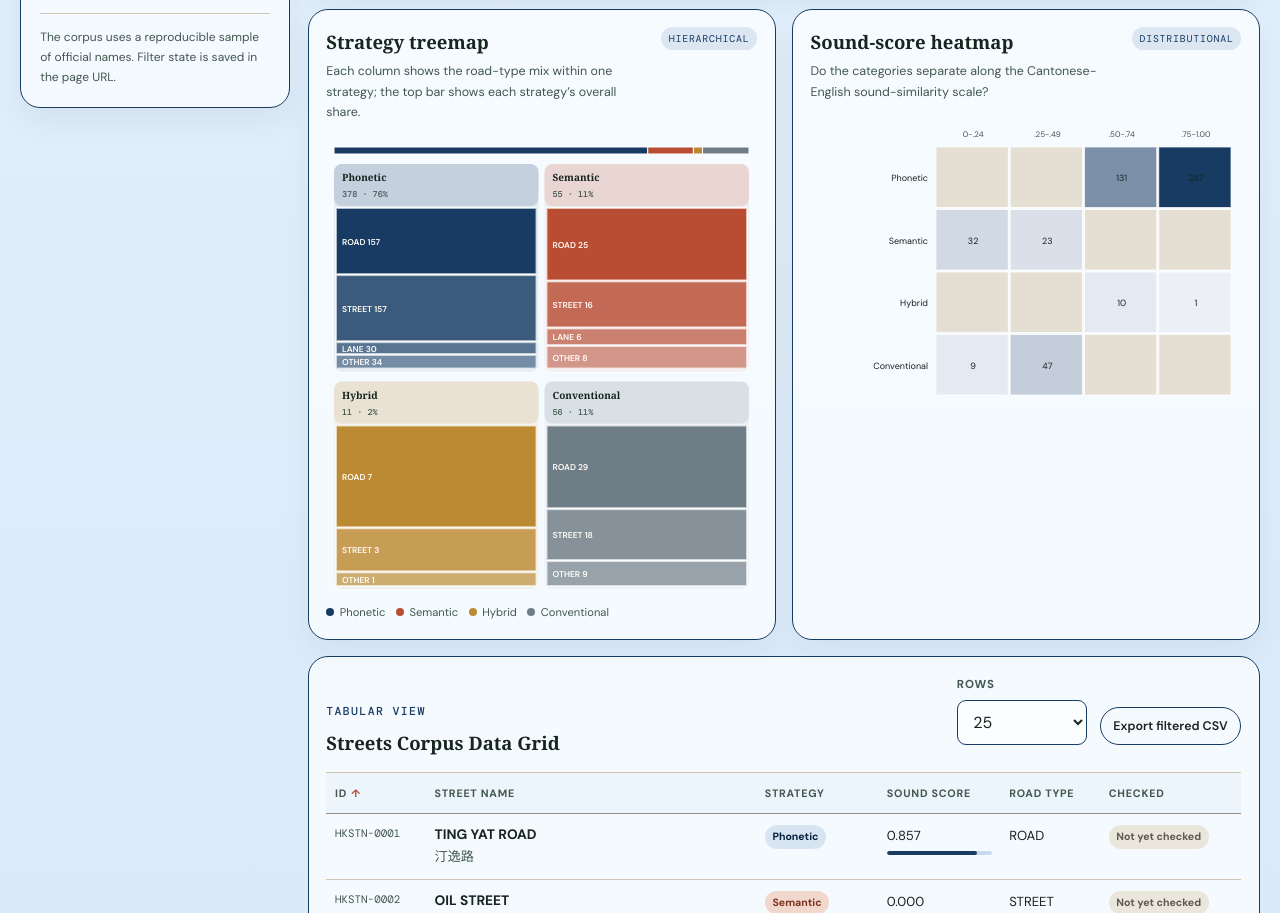
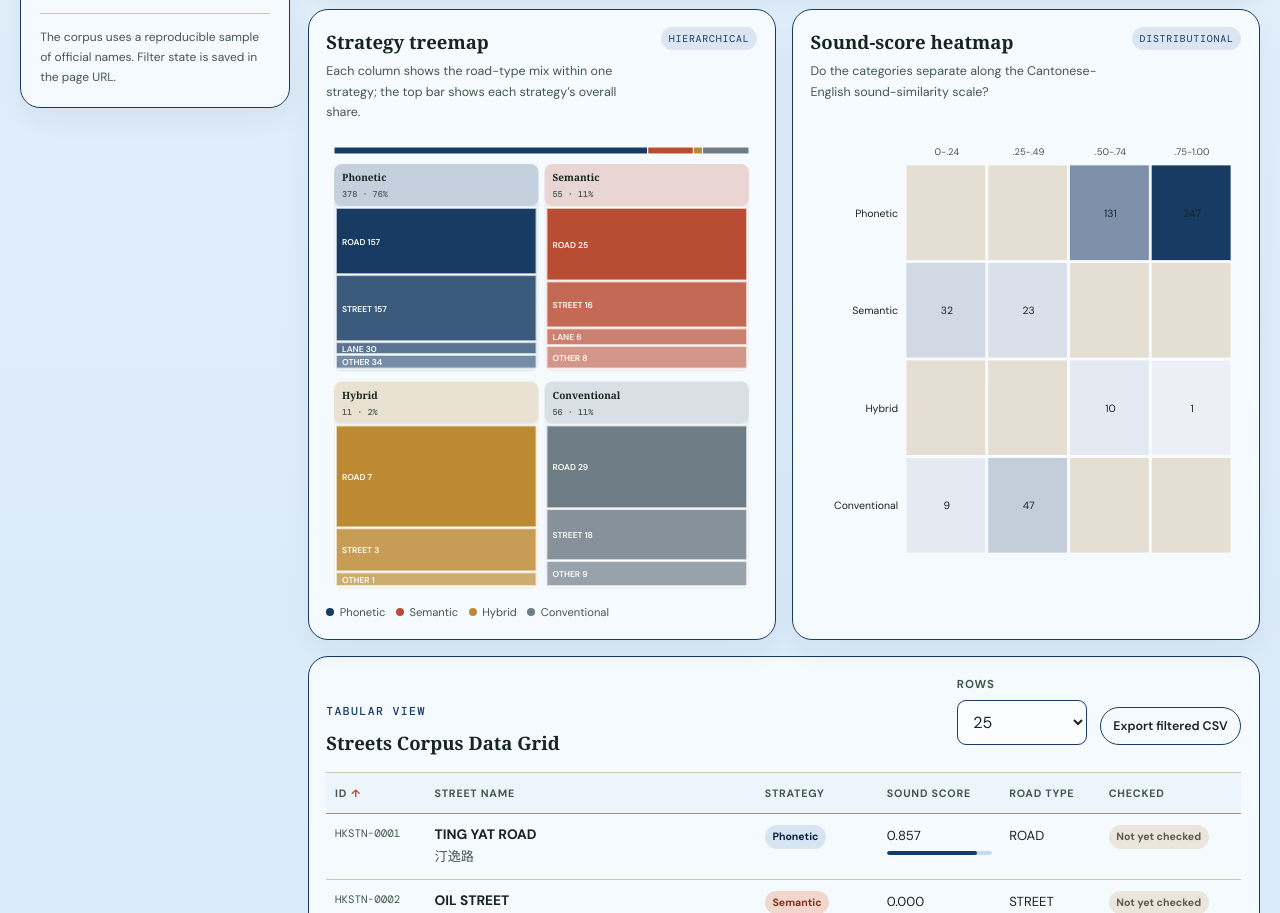
Before and after one commit to MaggieW-12/Translation-of-Hong-Kong-Street-Name, a plain HTML site: page index.html in a window 1280 px wide. Shown: the part 1874-2787 px from the top of the page. Drawn offline with nearby package versions, Linux system fonts and the light colour scheme; animation ran at ten frames a second.

Commit message:
Enlarge sound-score heatmap

```diff
--- a/site/app.js
+++ b/site/app.js
@@ -676,8 +676,14 @@
     });
     const maxCount = Math.max(1, ...counts.values());
     const width = Math.max(host.clientWidth, 280);
-    const height = width < 500 ? 300 : 300;
-    const margin = { top: 34, right: 8, bottom: 16, left: 126 };
+    const compact = width < 520;
+    const height = compact ? 460 : 340;
+    const margin = {
+      top: compact ? 52 : 42,
+      right: 8,
+      bottom: compact ? 18 : 14,
+      left: compact ? 96 : 118,
+    };
     const cellWidth = (width - margin.left - margin.right) / scoreBands.length;
     const cellHeight = (height - margin.top - margin.bottom) / categories.length;
     const svg = d3
--- a/site/styles.css
+++ b/site/styles.css
@@ -1367,13 +1367,13 @@ tbody tr:hover {
 .heat-value {
   fill: var(--ink);
   font-family: var(--font-sans);
-  font-size: 9px;
+  font-size: 10.5px;
 }
 
 .heat-axis {
   fill: var(--ink-soft);
   font-family: var(--font-sans);
-  font-size: 8px;
+  font-size: 9.5px;
 }
 
 @media (max-width: 980px) {
```
